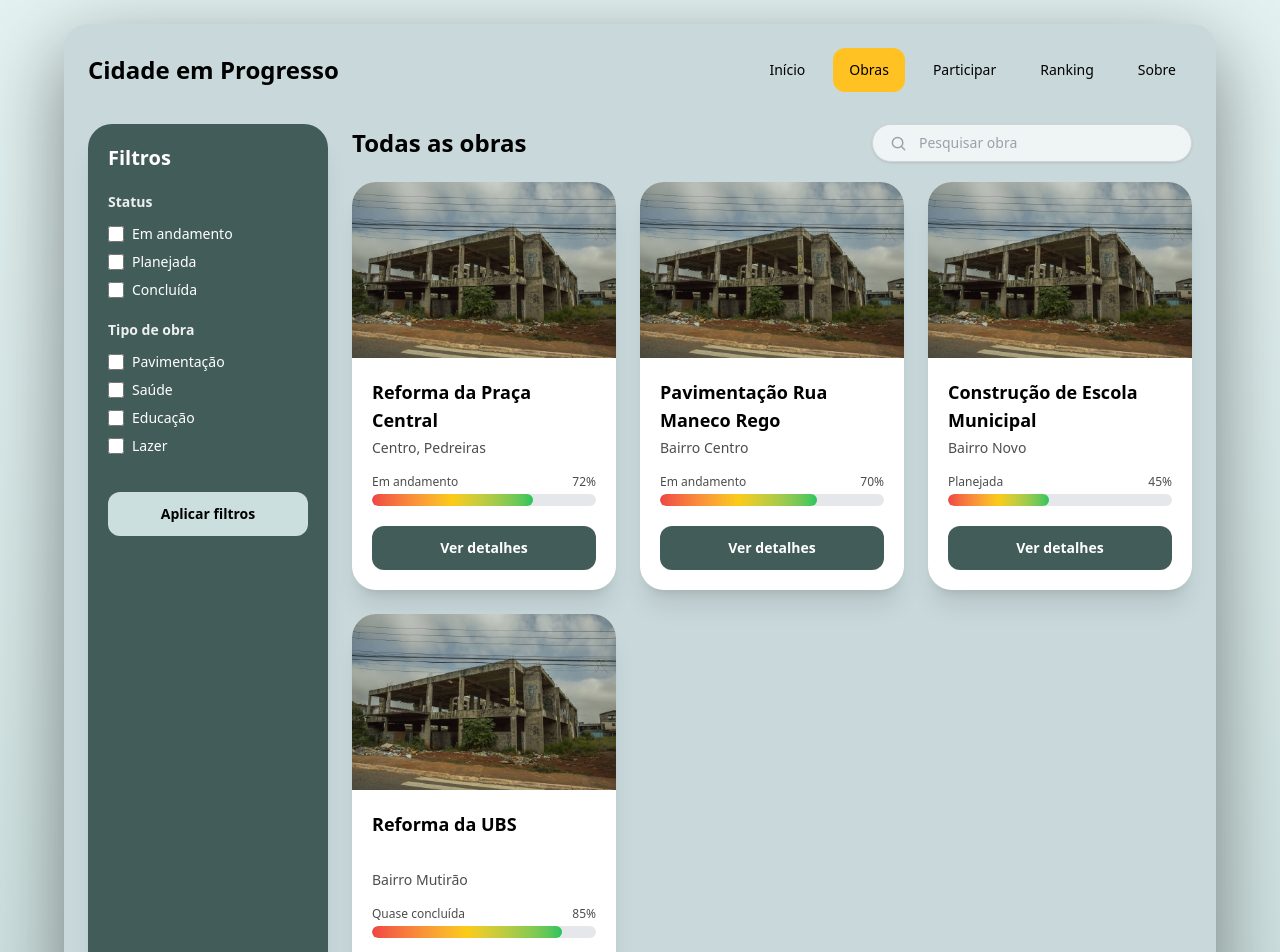
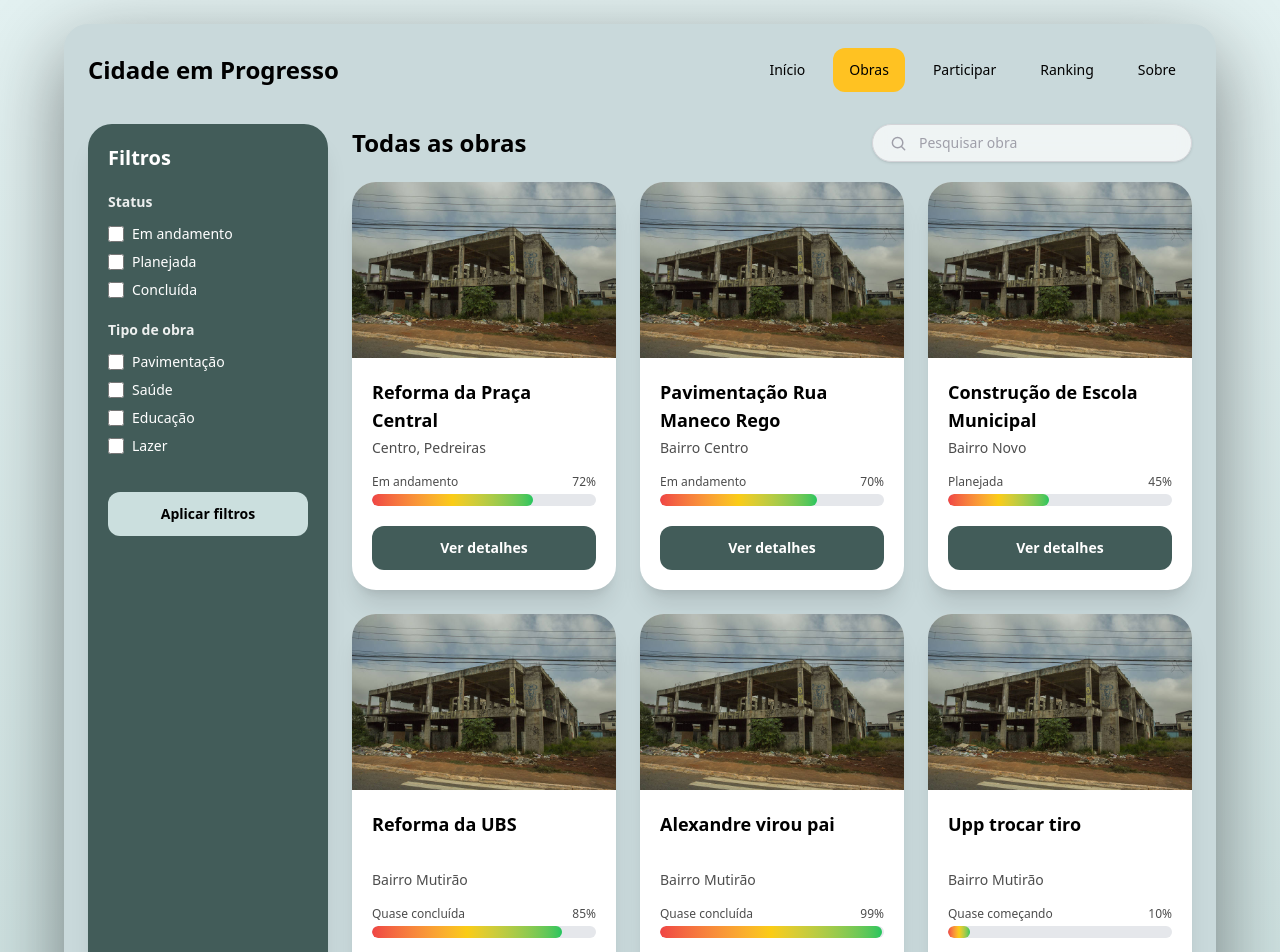
Before and after one commit to TornadoP/Cidade-Em-Progresso, a Next.js app: page /rotas/obras in a window 1280 px wide. Shown: the top 952 px of the page. Built offline with nearby package versions, Linux system fonts and the light colour scheme.

Commit message:
mais 2 obras adicionadas para teste

```diff
--- a/app/rotas/obras/page.tsx
+++ b/app/rotas/obras/page.tsx
@@ -35,6 +35,20 @@ const obras = [
     local: "Bairro Mutirão",
     progresso: "85%",
     status: "Quase concluída",
+    imagem: "/obra-principal.png",
+  },
+  {
+    titulo: "Alexandre virou pai",
+    local: "Bairro Mutirão",
+    progresso: "99%",
+    status: "Quase concluída",
+    imagem: "/obra-principal.png",
+  },
+  {
+    titulo: "Upp trocar tiro",
+    local: "Bairro Mutirão",
+    progresso: "10%",
+    status: "Quase começando",
     imagem: "/obra-principal.png",
   },
 ];
```
